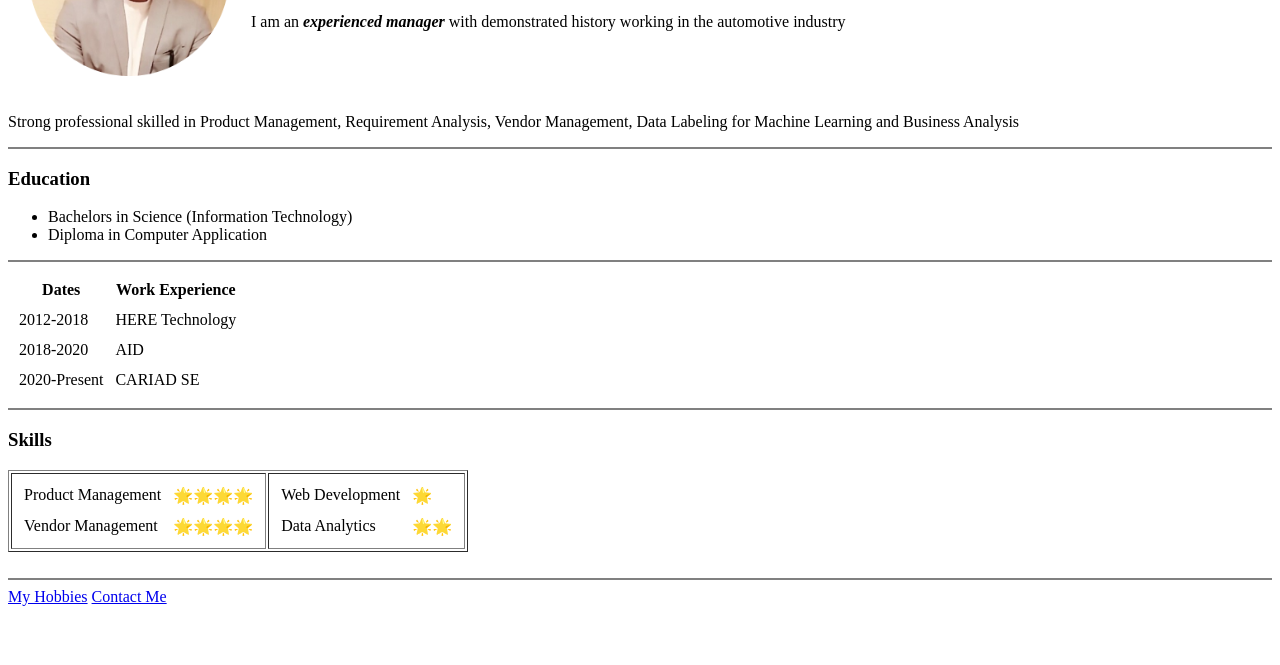
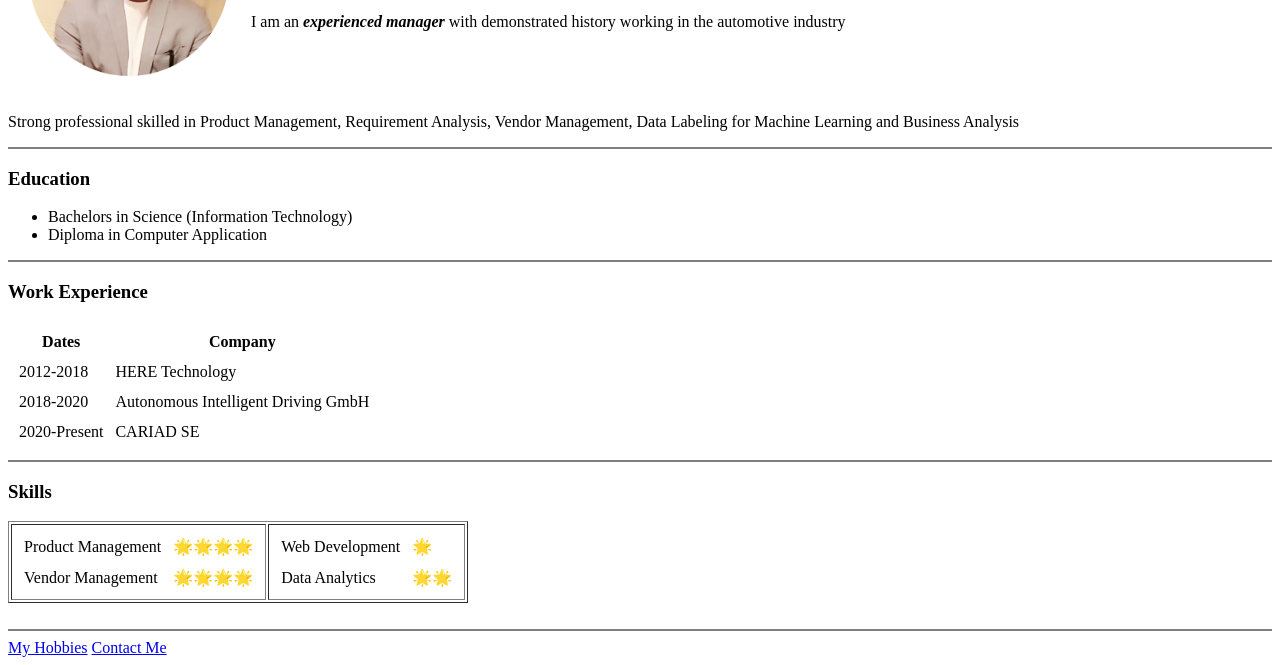
Before and after one commit to ronkanchan/curriculum-vitae, a plain HTML site: page index.html in a window 1280 px wide. Shown: the part 153-818 px from the top of the page. Drawn offline with Linux system fonts and the light colour scheme.

Commit message:
Update Work Experience details

```diff
--- a/index.html
+++ b/index.html
@@ -45,11 +45,12 @@
       <li>Diploma in Computer Application</li>
     </ul>
     <hr noshade="true" />
+    <h3>Work Experience</h3>
     <table cellspacing="10">
       <thead>
         <tr>
           <th>Dates</th>
-          <th>Work Experience</th>
+          <th>Company</th>
         </tr>
       </thead>
       <tbody>
@@ -59,7 +60,7 @@
         </tr>
         <tr>
           <td>2018-2020</td>
-          <td>AID</td>
+          <td>Autonomous Intelligent Driving GmbH</td>
         </tr>
         <tr>
           <td>2020-Present</td>
```
